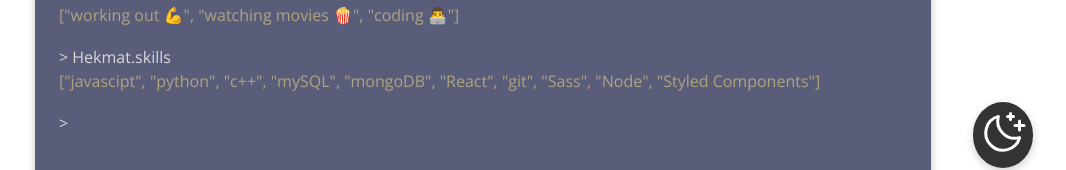
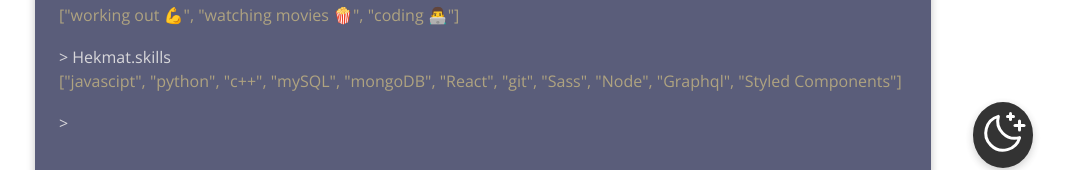
Before and after one commit to hamidihekmat/myPortfolio, a React (Create React App) app: page / in a window 1280 px wide. Shown: the part 576-746 px from the top of the page, without its empty margins (157-1223 px from the left). Built offline with nearby package versions, Linux system fonts and the light colour scheme; no server answers; the HTML template or start-up script is replaced by a standard one.

Commit message:
added new skill

```diff
--- a/src/components/Terminal.js
+++ b/src/components/Terminal.js
@@ -34,7 +34,7 @@ function Terminal({ darkMode }) {
           <p>&gt; Hekmat.skills</p>
           <p className="info-ans">
             ["javascipt", "python", "c++", "mySQL", "mongoDB", "React", "git",
-            "Sass", "Node", "Styled Components"]
+            "Sass", "Node", "Graphql", "Styled Components"]
           </p>
         </div>
         <div className="info">
```
